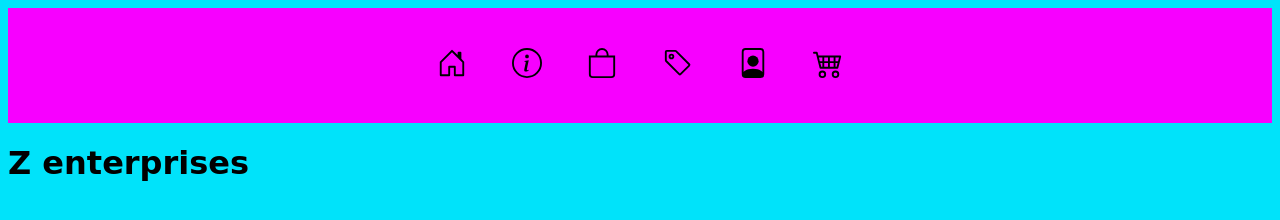
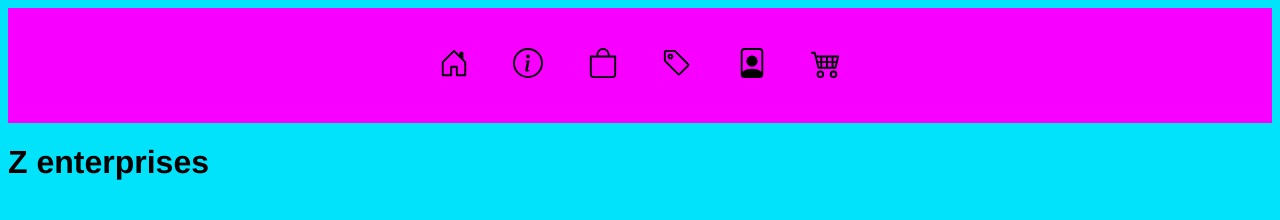
Before and after one commit to acool1036theyoutube/z, a plain HTML site: page index.html in a window 1280 px wide. Drawn offline with Linux system fonts and the light colour scheme.

Commit message:
Update style.css

```diff
--- a/style.css
+++ b/style.css
@@ -1,6 +1,6 @@
 body {
   background-color: #00E3FA;
-font-family: "Lucida Handwriting", cursive;
+font-family: "Helvetica", sans-serif;
 }
 p {
 font-size: 15;
```
